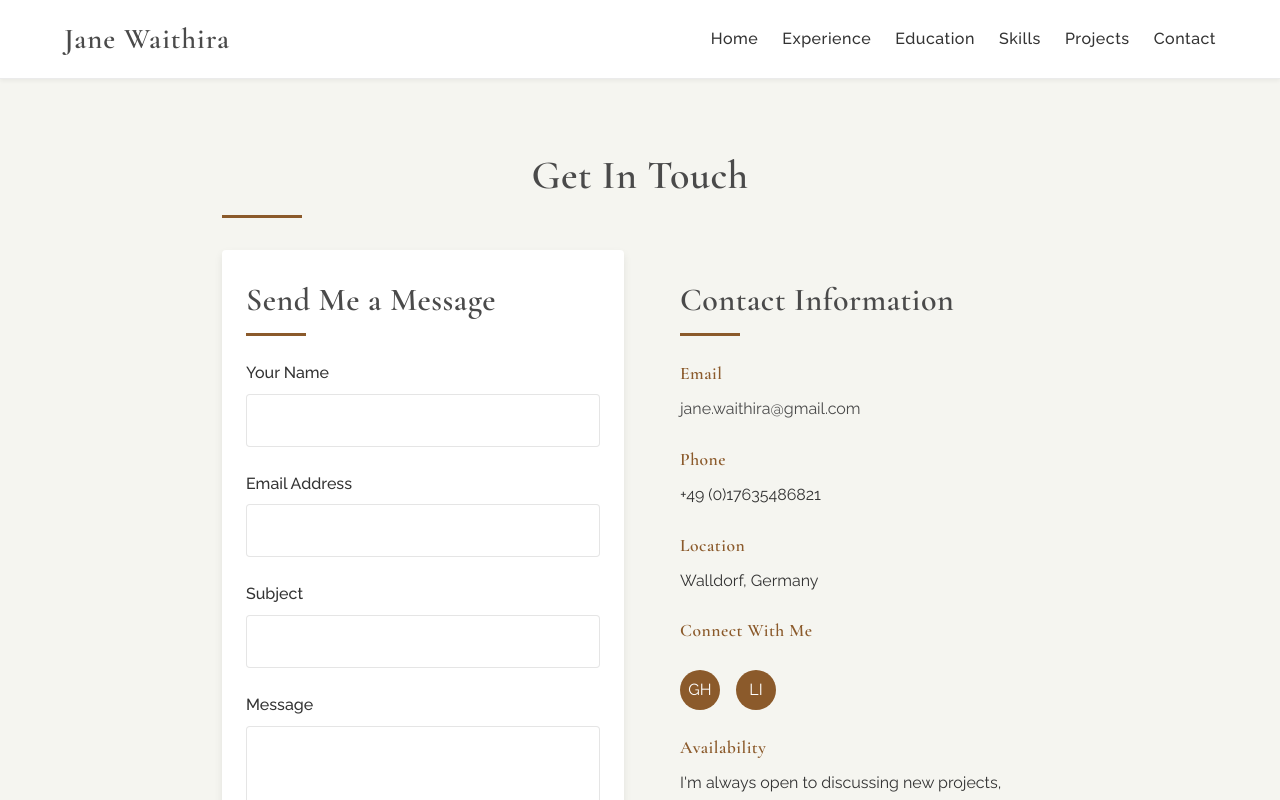
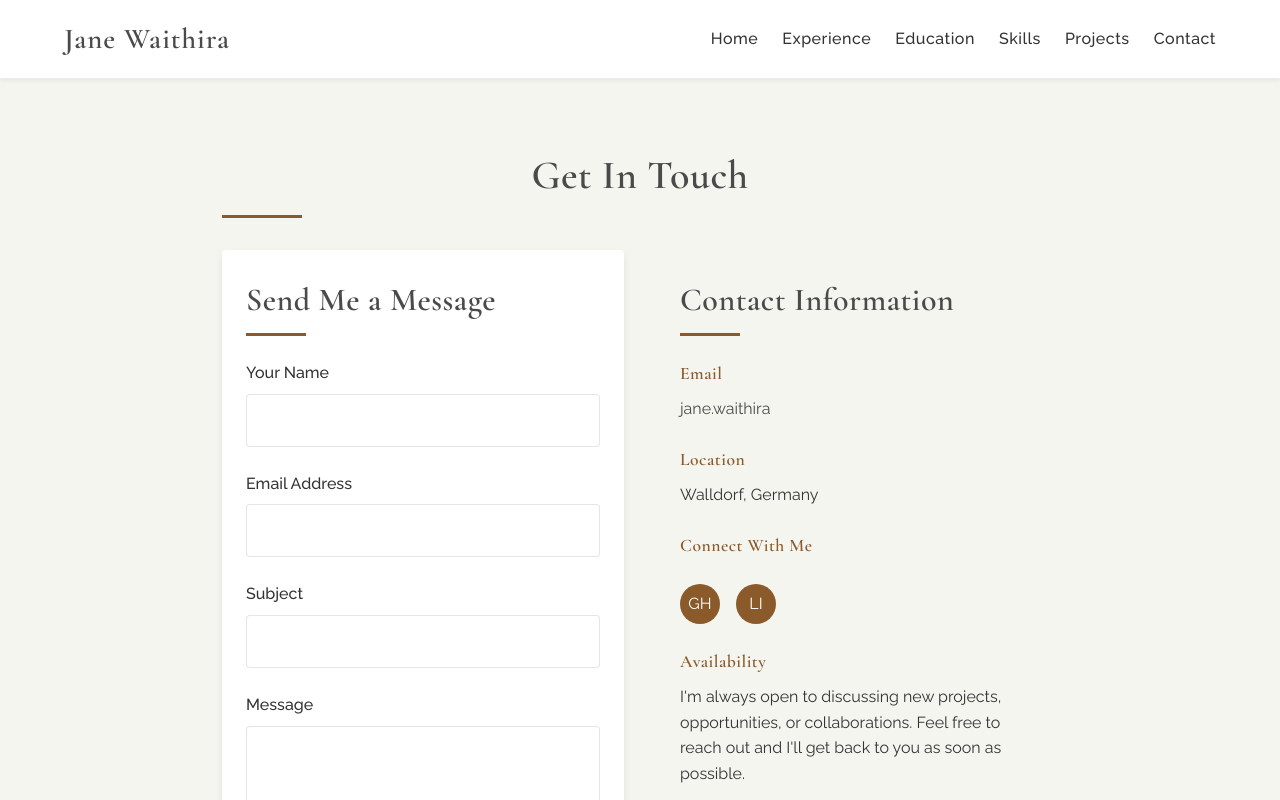
Before and after one commit to Machariajane/jane-waithira-website, a React (Create React App) app: page /#/contact in a window 1280 px wide. Shown: the top 800 px of the page. Built offline with nearby package versions, Linux system fonts and the light colour scheme.

Commit message:
updated contact

```diff
--- a/src/pages/ContactPage.js
+++ b/src/pages/ContactPage.js
@@ -302,12 +302,7 @@ function ContactPage() {
 
                     <InfoItem>
                         <h3>Email</h3>
-                        <p><a href="mailto:waithiramacharia285@gmail.com">jane.waithira@gmail.com</a></p>
-                    </InfoItem>
-
-                    <InfoItem>
-                        <h3>Phone</h3>
-                        <p>+49 (0)17635486821</p>
+                        <p><a href="mailto:waithiramacharia285@gmail.com">jane.waithira</a></p>
                     </InfoItem>
 
                     <InfoItem>
```
